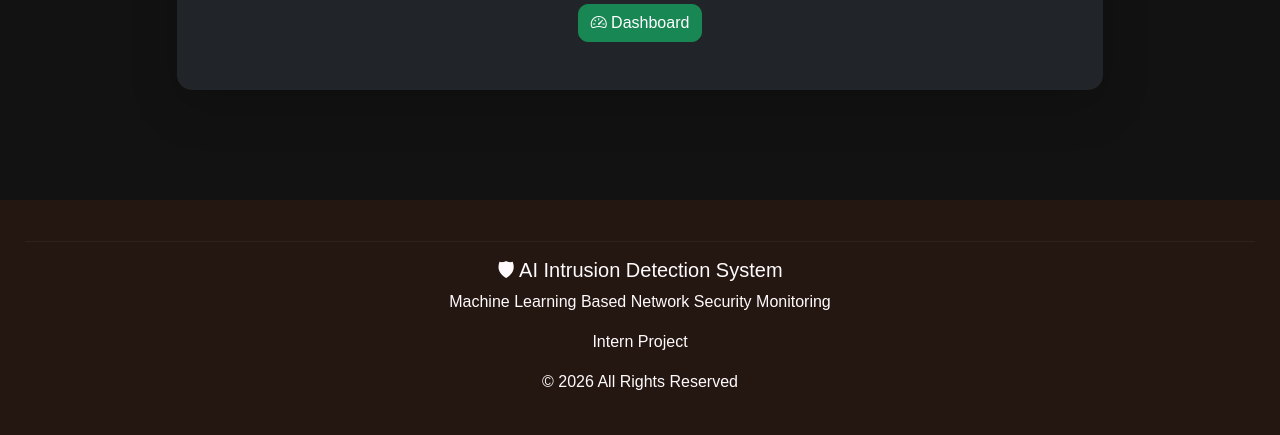
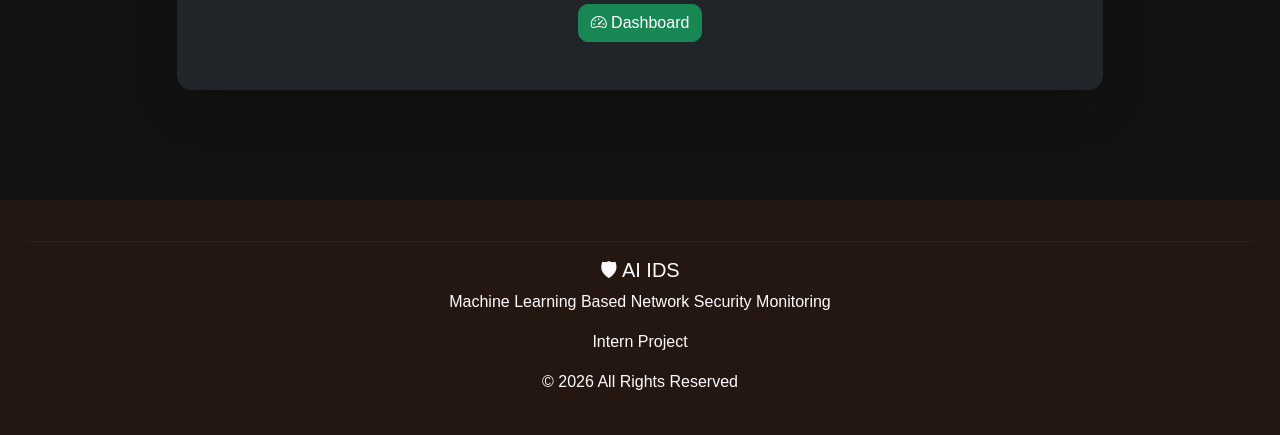
Before and after one commit to EkuabouRiame/IDS_PROJECT-2026, a Flask app: page /about in a window 1280 px wide. Shown: the part 1239-1674 px from the top of the page. Run offline with Flask 3, Linux system fonts and the light colour scheme; parts of the project's set-up code (start-up, migrations or seed data) failed here and were passed over.

Commit message:
Update footer and logo

```diff
--- a/app/templates/base.html
+++ b/app/templates/base.html
@@ -342,7 +342,7 @@ footer hr{
 <hr>
 
 <h5>
-🛡 AI Intrusion Detection System
+🛡 AI IDS
 </h5>
 
 <p>
```
